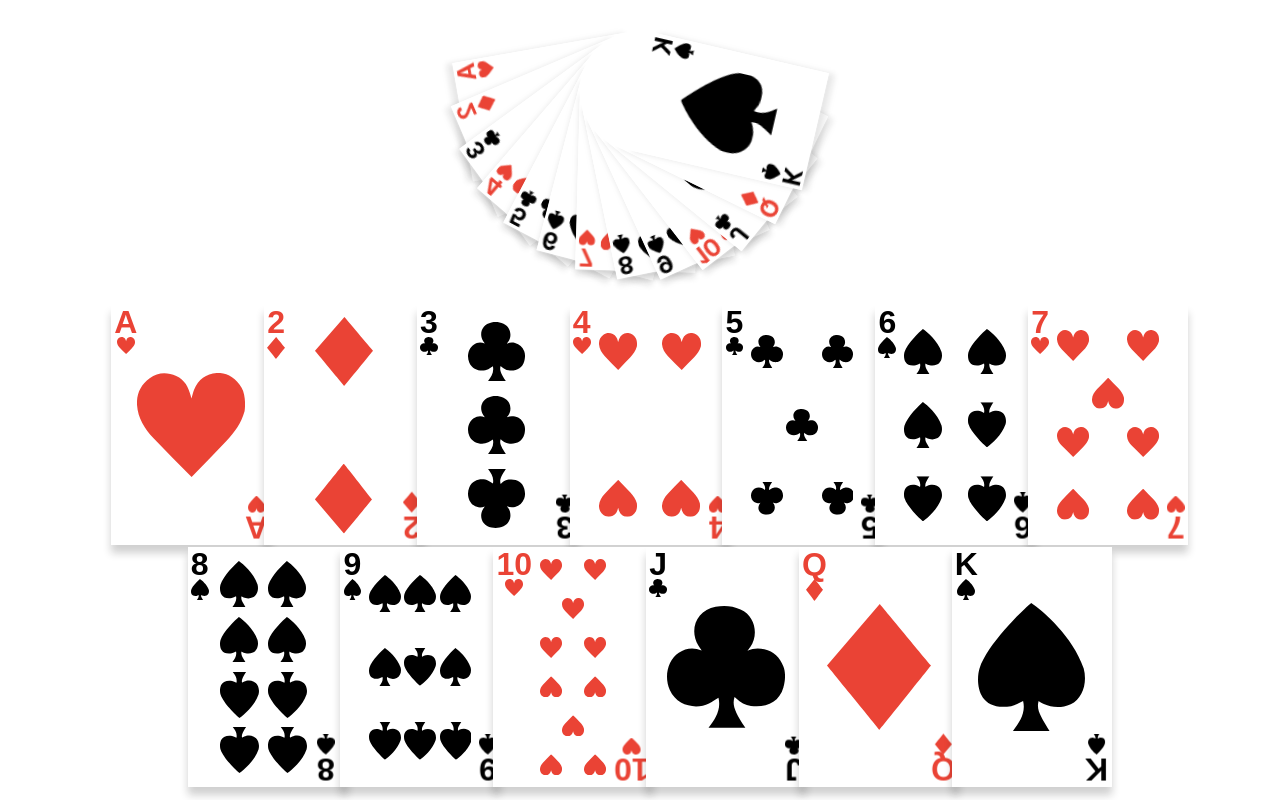
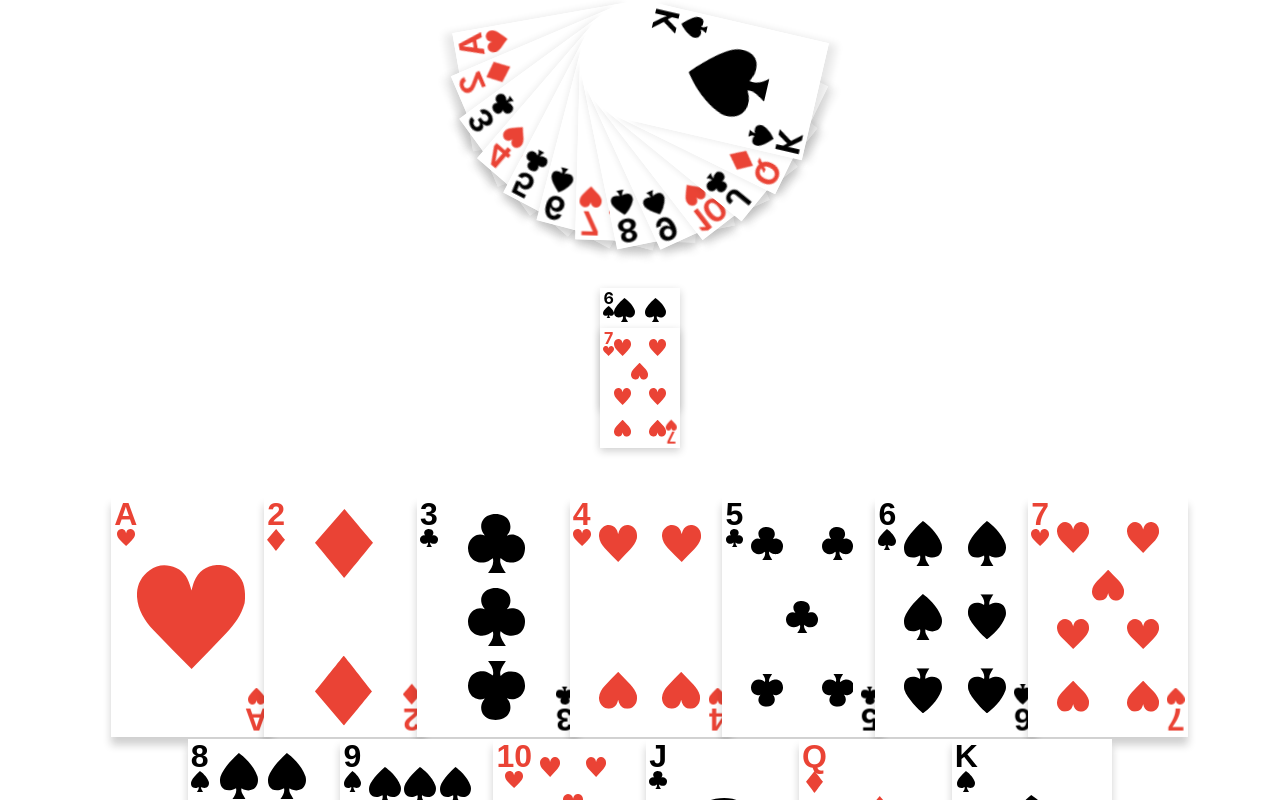
Before and after one commit to mattorchard/go-fish, a React (Create React App) app: page / in a window 1280 px wide. Shown: the top 800 px of the page. Built offline with nearby package versions, Linux system fonts and the light colour scheme.

Commit message:
Adds spread component

```diff
--- a/src/App.js
+++ b/src/App.js
@@ -1,7 +1,9 @@
 import React from 'react';
 import './App.css';
 import Hand from "./components/Hand";
-import OponentHand from "./components/OponentHand";
+import OpponentHand from "./components/OponentHand";
+import Spread from "./components/Spread";
+
 
 const defaultHand = [
   {suit: "hearts", rank: "A"},
@@ -18,12 +20,15 @@ const defaultHand = [
   {suit: "diamonds", rank: "Q"},
   {suit: "spades", rank: "K"},
 ];
-
+const smallHand = [
+  {suit: "spades", rank: 6},
+  {suit: "hearts", rank: 7},
+];
 
 function App() {
   return <>
-    <OponentHand cards={defaultHand}/>
-
+    <OpponentHand cards={defaultHand}/>
+    <Spread cards={smallHand}/>
     {/*Stacks*/}
     {/*<DrawPile cardCount={52}/>*/}
     {/*Stacks*/}
--- a/src/components/Card.js
+++ b/src/components/Card.js
@@ -12,7 +12,7 @@ const Pips = ({rank, suit}) => <div className={`pips pips--${rank}`}>{
   Repeat(parseInt(rank), () => <SuitIcon suit={suit}/>)}
 </div>;
 
-const Card = ({suit, rank, flipped=false}) => <div className={`card card-sized ${flipped && "card--flipped"}`}>
+const Card = ({suit, rank, flipped=false, size="large"}) => <div className={`card card--${size} ${flipped && "card--flipped"}`}>
   <div className="card__back"/>
   <div className={`card__face ${suit}`}>
       <div className="rank">
--- a/src/components/Cards.css
+++ b/src/components/Cards.css
@@ -5,7 +5,22 @@
 .clubs, .spades {
     color: black;
 }
-.card-sized {
+
+.card--small {
+    width: 10vmin;
+    height: 15vmin;
+    min-width: 50px;
+    min-height: 75px;
+}
+
+.card--medium {
+    width: 15vmin;
+    height: 22.5vmin;
+    min-width: 75px;
+    min-height: 112px;
+}
+
+.card--large {
     width: 20vmin;
     height: 30vmin;
     min-width: 100px;
@@ -57,15 +72,21 @@
     width: 1ch;
 }
 
+.card--small .rank {
+    font-size: 1rem;
+}
+
 .rank:last-child {
     transform: rotateZ(180deg);
     backface-visibility: hidden;
 }
 
 .pips {
-    margin: 1vmin;
     display: grid;
     align-items: center;
+}
+.card--large .pips {
+    margin: 1vmin;
     grid-gap: .1em;
 }
 .pips--2, .pips--3 {
--- a/src/components/Hand.css
+++ b/src/components/Hand.css
@@ -29,7 +29,7 @@
 
 .opponent-hand {
     position: relative;
-    transform: scale(.75);
+    --child-count: 0;
 }
 .opponent-hand .card {
     box-shadow: 0 .5rem .5rem rgba(20,20,20,.1);
@@ -41,7 +41,15 @@
     left: 50%;
     transform-origin: 50% 0;
     --child-index: 0;
-    --child-count: 0;
     --child-ratio: calc(var(--child-index) / var(--child-count));
     transform: translate(-50%, 25%) rotateZ(80deg) rotateZ(calc(var(--child-ratio) * -170deg));
 }
+
+.spread {
+    display: grid;
+    --child-count: 1;
+    grid-template-rows: repeat(calc(var(--child-count) - 1), 2.5em) auto;
+}
+.spread .card {
+    box-shadow: 0 .2rem .5rem rgba(20,20,20,.2);
+}
--- a/src/components/OponentHand.js
+++ b/src/components/OponentHand.js
@@ -1,20 +1,21 @@
 import React from "react";
 import Card from "./Card";
 
-const OpponentHand = ({cards}) => <ul className="opponent-hand card-sized">{
+const OpponentHand = ({cards}) => <ol
+  className="opponent-hand card--large"
+  style={{"--child-count": cards.length}}>
+  {
   cards.map(({suit, rank}, index) =>
     <li
       key={`${rank}-${suit}`}
       className="opponent-hand__slot"
-      style={{
-        "--child-index": index,
-        "--child-count": cards.length
-      }}>
+      style={{ "--child-index": index }}>
       <Card
         suit={suit}
         rank={rank}
+        size="medium"
         flipped/>
     </li>
-  )}</ul>;
+  )}</ol>;
 
 export default OpponentHand;
--- /dev/null
+++ b/src/components/Spread.js
@@ -0,0 +1,18 @@
+import React from "react";
+import Card from "./Card";
+
+const Spread = ({cards}) => <ol
+  className="spread"
+  style={{"--child-count": cards.length}}>{
+  cards.map(({suit, rank}) =>
+    <li
+      key={`${rank}-${suit}`}
+      className="spread__slot">
+      <Card
+        suit={suit}
+        rank={rank}
+        size="small"/>
+    </li>
+  )}</ol>;
+
+export default Spread;
--- a/src/index.css
+++ b/src/index.css
@@ -17,7 +17,7 @@ code {
 svg {
   fill: currentColor;
 }
-ul {
+ul, ol {
   list-style: none;
   padding: 0;
 }
```
